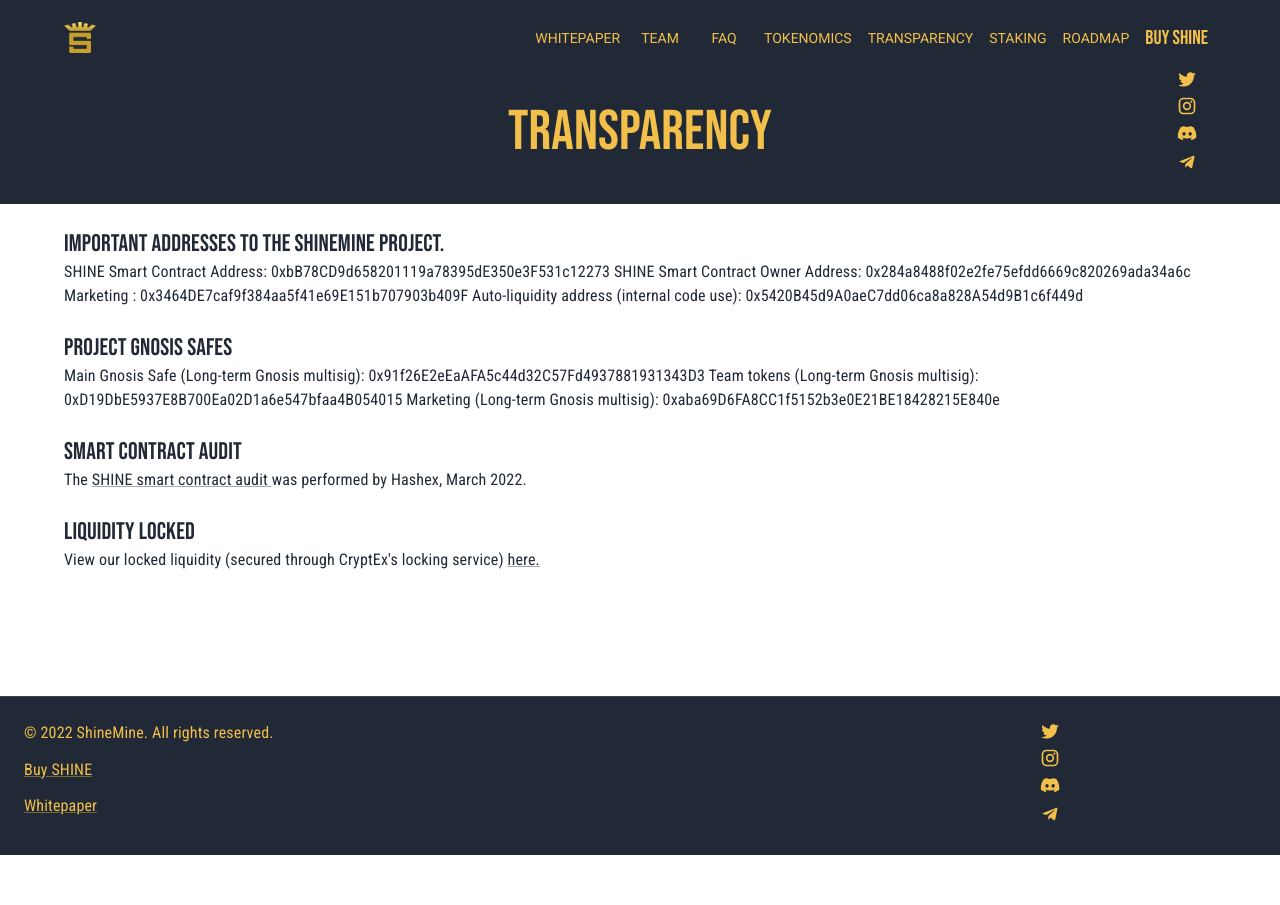
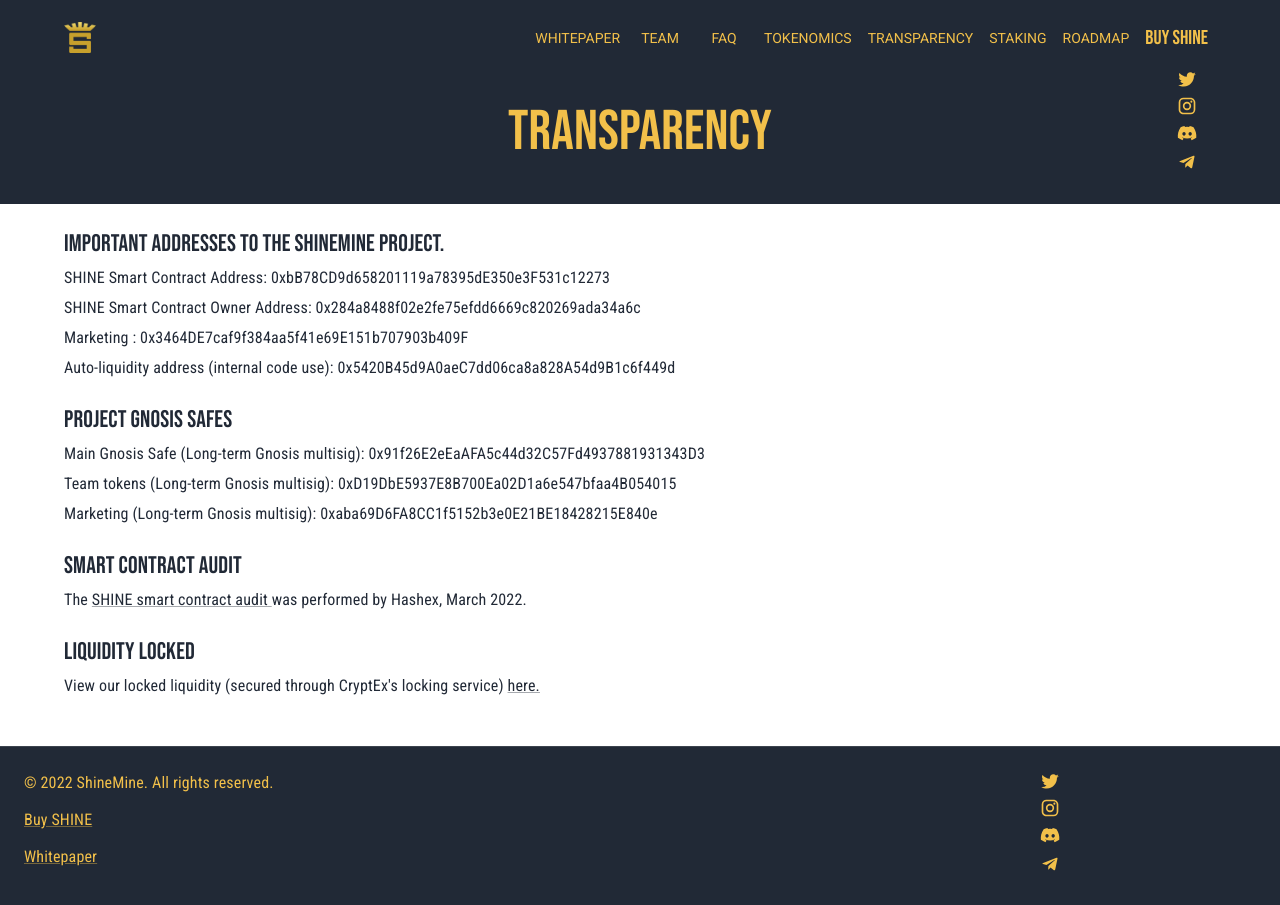
Before and after one commit to Joshuatanderson/shine-site-0, a Next.js app: page /transparency in a window 1280 px wide. Before the commit the page ends 855 px from the top, so only its background shows below. Built offline with nearby package versions, Linux system fonts and the light colour scheme.

Commit message:
feat: add spacing and line assurances to trans page

```diff
--- a/pages/transparency.tsx
+++ b/pages/transparency.tsx
@@ -10,6 +10,7 @@
 const classes = {
     body: {
         whiteSpace: "pre-wrap",
+        marginTop: "6px",
     },
 };
 
@@ -33,10 +34,16 @@
                                 <Typography variant="body1" sx={classes.body}>
                                     SHINE Smart Contract Address:
                                     0xbB78CD9d658201119a78395dE350e3F531c12273
+                                </Typography>
+                                <Typography variant="body1" sx={classes.body}>
                                     SHINE Smart Contract Owner Address:
                                     0x284a8488f02e2fe75efdd6669c820269ada34a6c
+                                </Typography>
+                                <Typography variant="body1" sx={classes.body}>
                                     Marketing :
                                     0x3464DE7caf9f384aa5f41e69E151b707903b409F
+                                </Typography>
+                                <Typography variant="body1" sx={classes.body}>
                                     Auto-liquidity address (internal code use):
                                     0x5420B45d9A0aeC7dd06ca8a828A54d9B1c6f449d
                                 </Typography>
@@ -49,8 +56,12 @@
                                     Main Gnosis Safe (Long-term Gnosis
                                     multisig):
                                     0x91f26E2eEaAFA5c44d32C57Fd4937881931343D3
+                                </Typography>
+                                <Typography variant="body1" sx={classes.body}>
                                     Team tokens (Long-term Gnosis multisig):
                                     0xD19DbE5937E8B700Ea02D1a6e547bfaa4B054015
+                                </Typography>
+                                <Typography variant="body1" sx={classes.body}>
                                     Marketing (Long-term Gnosis multisig):
                                     0xaba69D6FA8CC1f5152b3e0E21BE18428215E840e
                                 </Typography>
```
